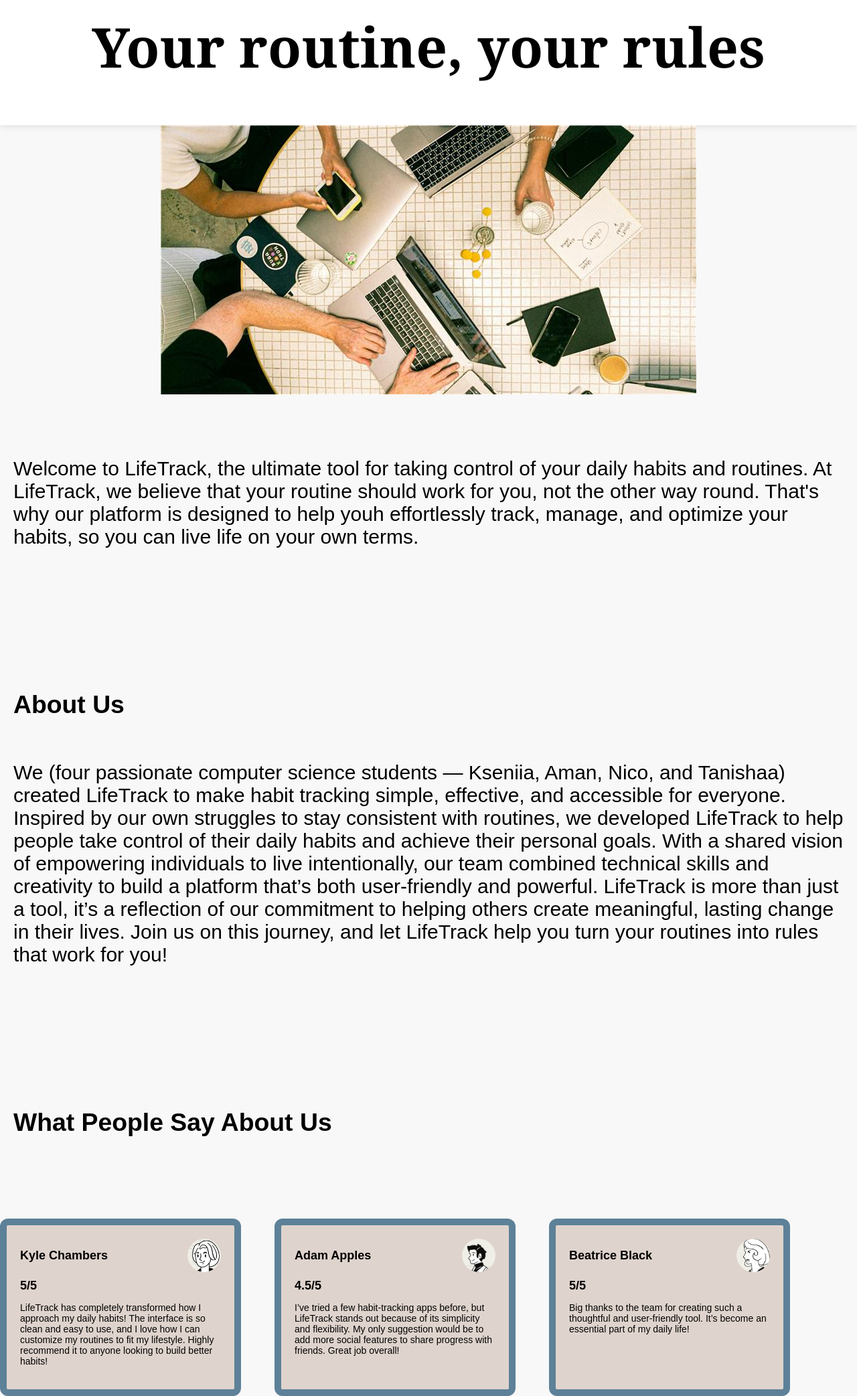
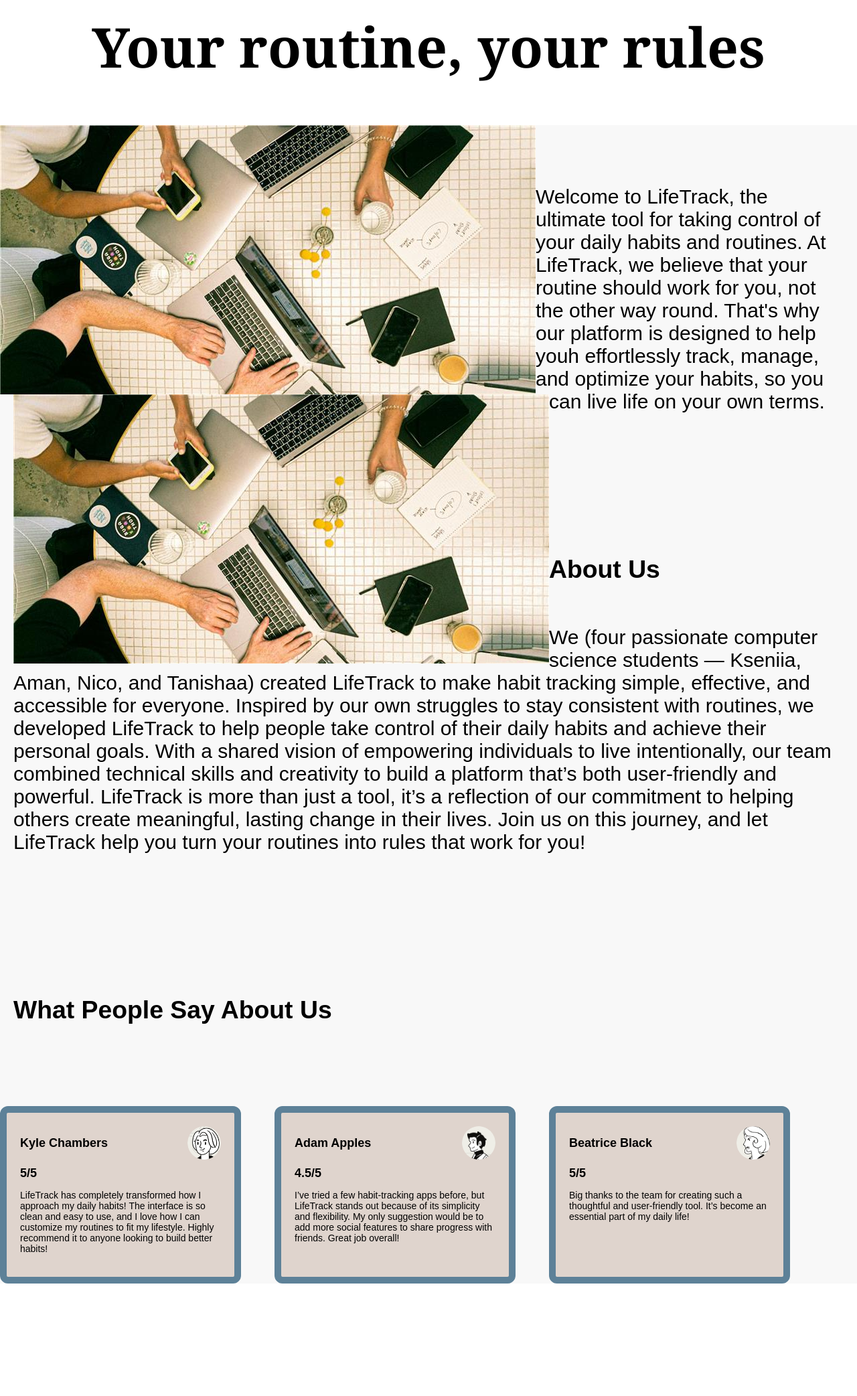
Before and after one commit to nelk114/lifetrack, a Django app: page / in a window 1280 px wide. Shown: the part 334-2419 px from the top of the page at 67% size. After the commit the page ends 2251 px from the top, so only its background shows below. Run offline with Django 3.2, Linux system fonts and the light colour scheme.

Commit message:
Update index.html

```diff
--- a/templates/lifetrack/index.html
+++ b/templates/lifetrack/index.html
@@ -7,6 +7,9 @@
     <meta name="viewport" content="width=device-width, initial-scale=1.0">
     <title>Welcome Page</title>
     <style>
+        img {
+            float: left;
+        }
         body {
             font-family: Arial, sans-serif;
             margin: 0;
@@ -137,7 +140,8 @@
 
     </div>
     <div class="hero">
-        <p>Welcome to LifeTrack, the ultimate tool for taking control of your daily habits and routines.
+        <p><img src="{% static 'images/index.jpg' %}"
+               alt="Picture of index" />Welcome to LifeTrack, the ultimate tool for taking control of your daily habits and routines.
            At LifeTrack, we believe that your routine should work for you, not the other way round.
            That's why our platform is designed to help youh effortlessly track, manage, and optimize your habits,
            so you can live life on your own terms. </p>
```
